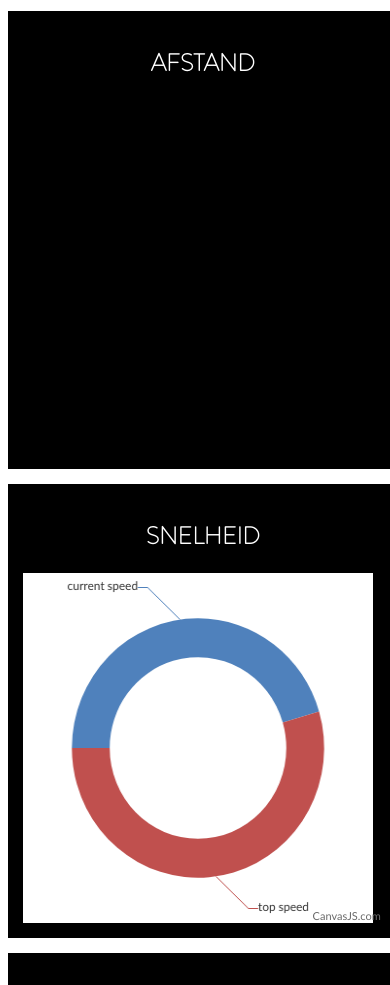
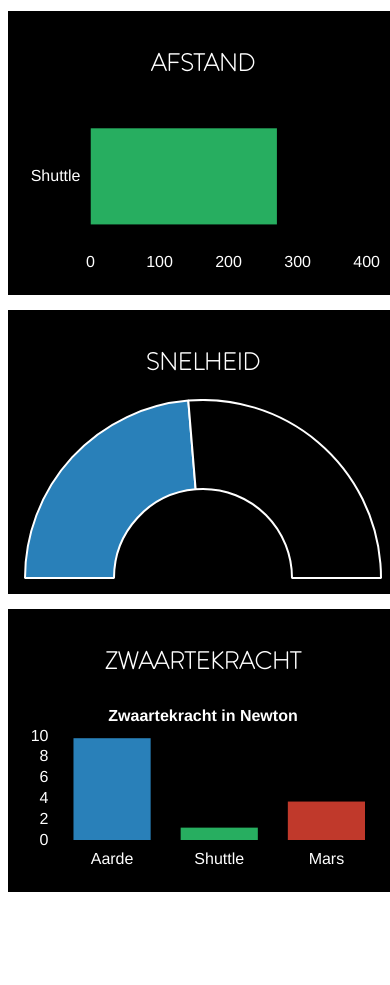
Before and after one commit to SvenLuttik/Challenge-1, a plain HTML site: page index.html in a window 390 px wide. Shown: the part 89-1074 px from the top of the page. After the commit the page ends 1004 px from the top, so only its background shows below. Drawn offline with nearby package versions, Linux system fonts and the light colour scheme.

Commit message:
Better charts
Nieuwe code voor de charts. deze zijn makkelijker en overzichtelijker

```diff
--- a/index.html
+++ b/index.html
@@ -4,8 +4,9 @@
         <meta charset="UTF-8">
         <meta name="viewport" content="width=device-width, initial-scale=1">
         <link rel="stylesheet" href="style.css" type="text/css">
+        <script src="https://cdnjs.cloudflare.com/ajax/libs/Chart.js/2.9.3/Chart.js"></script>
+        <script src="mainscript.js"></script>
         <title>Challenge 1</title>
-
     </head>
 
     <body>
@@ -20,15 +21,14 @@
             </article>
             <article>
                 <h2>Snelheid</h2>
-                <div id="speed" class="chartdiv"></div>
+                <canvas id="speed"></canvas>
             </article>
             <article>
                 <h2>Zwaartekracht</h2>
-                <div id="gravity" class="chartdiv"></div>
+                <canvas id="gravity"></canvas>
             </article>
         </main>
 
     </body>
     <script src="mainscript.js"></script>
-    <script src="charts.js"></script>
 </html>
--- a/mainscript.js
+++ b/mainscript.js
@@ -1,69 +1,155 @@
-window.onload = function () {
+function functionDistance(){
 
-/*          zwaartekracht          */
+    //Dit is de code voor de afstand
+    var distanceChart = document.getElementById('distance').getContext('2d');
 
-var chart = new CanvasJS.Chart("gravity", {
-	exportEnabled: true,
-	animationEnabled: true,
-	axisX: {
-		title: "Zwaartekracht in Newton"
-	},
+    Chart.defaults.global.defaultFontSize = 16;
+    Chart.defaults.global.defaultFontColor = '#fff';
 
-	axisY2: {
-		title: "Units",
-		titleFontColor: "#000",
-		lineColor: "#C0504E",
-		labelFontColor: "#C0504E",
-		tickColor: "#fff"
-	},
-	toolTip: {
-		shared: true
-	},
-	legend: {
-		cursor: "pointer",
-		itemclick: toggleDataSeries
-	},
-	data: [{
-		type: "column",
-		name: "Zwartekracht",
-		showInLegend: true,
-		yValueFormatString: "#,##0.# Newton",
-		dataPoints: [
-			{ label: "Aarde",  y: 9.807 },
-			{ label: "Shuttle", y: 0.20 },
-			{ label: "Mars", y: 3.711 },
-		]
-	},
-]
-});
-chart.render();
+    var massPopChart = new Chart(distanceChart, {
+      type:'horizontalBar',
+      data:{
+        labels:['Shuttle'],
+        datasets:[{
+          label:'KM',
+          data:[
+            270//dit is de huide afstand van de shuttle.
+          ],
+          backgroundColor:[
+            '#27ae60'
+          ]
+        }]
+      },
+      options:{
+        title:{
+          display:false
+        },
+        scales:{
+          xAxes: [{
+            display: true,
+            ticks: {
+                beginAtZero: true,
+                steps: 100,
+                stepValue: 5,
+                max: 400
+            }
+        }]
+        },
+        legend:{
+          display:false,
+          position:'right',
+          labels:{
+            fontColor:'#000'
+          }
+        },
+        tooltips:{
+          enabled:true
+        }
+      }
+    });
 
-function toggleDataSeries(e) {
-	if (typeof (e.dataSeries.visible) === "undefined" || e.dataSeries.visible) {
-		e.dataSeries.visible = false;
-	} else {
-		e.dataSeries.visible = true;
-	}
-	e.chart.render();
+
 }
 
-/*          Snelheid          */
+function functionSpeed(){
 
-var chart = new CanvasJS.Chart("speed", {
-	animationEnabled: true,
-	title:{
-		horizontalAlign: "left"
-	},
-	data: [{
-		type: "doughnut",
-		startAngle: 180,
-		//innerRadius: 60,
-		dataPoints: [
-			{ y: 5, label: "current speed"},
-			{ y: 6, label: "top speed"}
-		]
-	}]
-});
-chart.render();
+    //Dit is de code voor de snelheid
+
+    var speedChart = document.getElementById('speed').getContext('2d');
+
+    Chart.defaults.global.defaultFontSize = 16;
+    Chart.defaults.global.defaultFontColor = '#fff';
+
+    var massPopChart = new Chart(speedChart, {
+      type:'doughnut',
+      data:{
+        labels:['Current-speed', 'Max-speed'],
+        datasets:[{
+          label:'km/h',
+          data:[
+            450,//Dit side snelheid die je kan aanpassen
+            500//max-snelheid in km/h
+          ],
+          backgroundColor:[
+            '#2980b9',
+            '#000'
+          ]
+        }]
+      },
+      options:{
+        legend:{
+          display:false,
+          position:'right',
+          labels:{
+            fontColor:'#000'
+          }
+        },
+        rotation: 1 * Math.PI,
+        circumference: 1 * Math.PI
+      }
+    });
 
 }
+
+function functionGravity(){
+
+    //Dit is de code voor de zwaartekracht
+
+    var gravityChart = document.getElementById('gravity').getContext('2d');
+
+    Chart.defaults.global.defaultFontSize = 16;
+    Chart.defaults.global.defaultFontColor = '#fff';
+
+    var massPopChart = new Chart(gravityChart, {
+      type:'bar',
+      data:{
+        labels:['Aarde', 'Shuttle', 'Mars'],
+        datasets:[{
+          label:'Newton',
+          data:[
+            9.807,
+            1.201,//Waarde van de shuttle. Je kan het veranderen
+            3.711
+          ],
+          backgroundColor:[
+            '#2980b9',
+            '#27ae60',
+            '#c0392b'
+          ]
+        }]
+      },
+      options:{
+        title:{
+          display:true,
+          text:'Zwaartekracht in Newton'
+        },
+        scales:{
+          yAxes: [{
+            display: true,
+            ticks: {
+                beginAtZero: true
+            }
+        }]
+        },
+        legend:{
+          display:false,
+          position:'right',
+          labels:{
+            fontColor:'#000'
+          }
+        },
+        tooltips:{
+          enabled:true
+        }
+      }
+    });
+
+}
+
+function start(){
+    functionDistance();
+    functionSpeed();
+    functionGravity();
+}
+
+window.onload = start();
```
